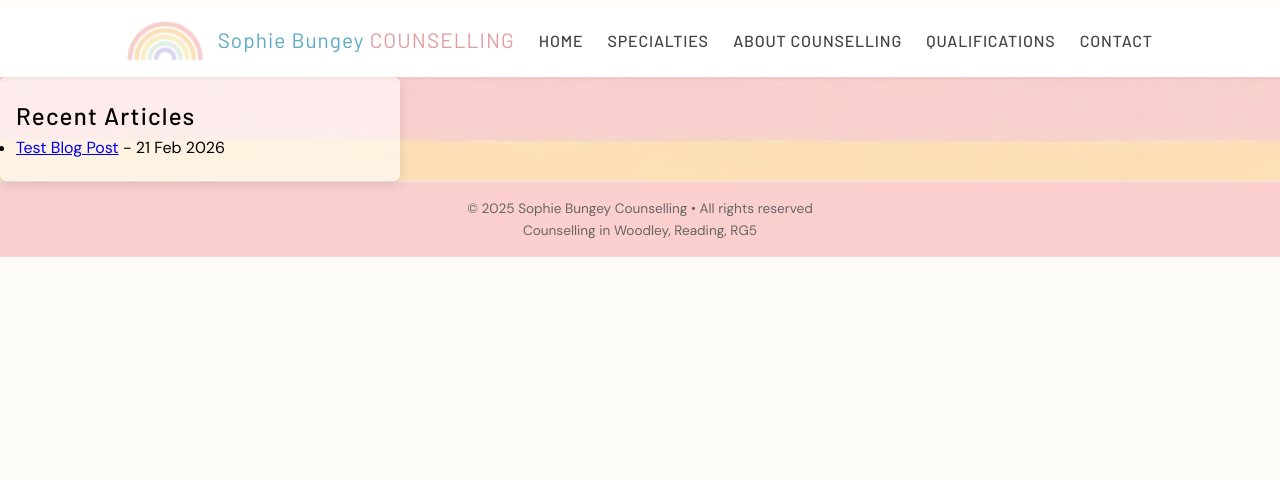
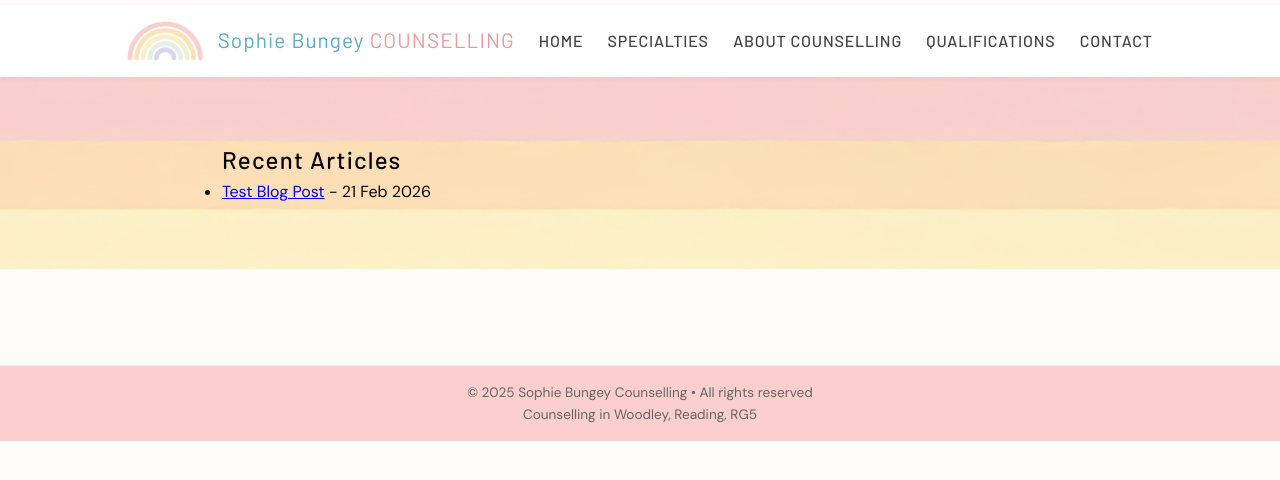
Before and after one commit to Sophie-Care/sophie-care.github.io, a Jekyll site: the page built from blog.html, in a window 1280 px wide. Shown: the top 480 px of the page. Built offline with Jekyll 4.4.1, drawn with Linux system fonts in a browser that asks for light colours.

Commit message:
template update attempt

```diff
--- a/_layouts/default.html
+++ b/_layouts/default.html
@@ -450,9 +450,11 @@ body {
 </nav>
 
 <div class="hero-background">
-  <div class="text-box">
+  <section id="Content">
+  <div class="container">
     {{content}}
   </div>
+  </section>
 </div>
 
 
```
